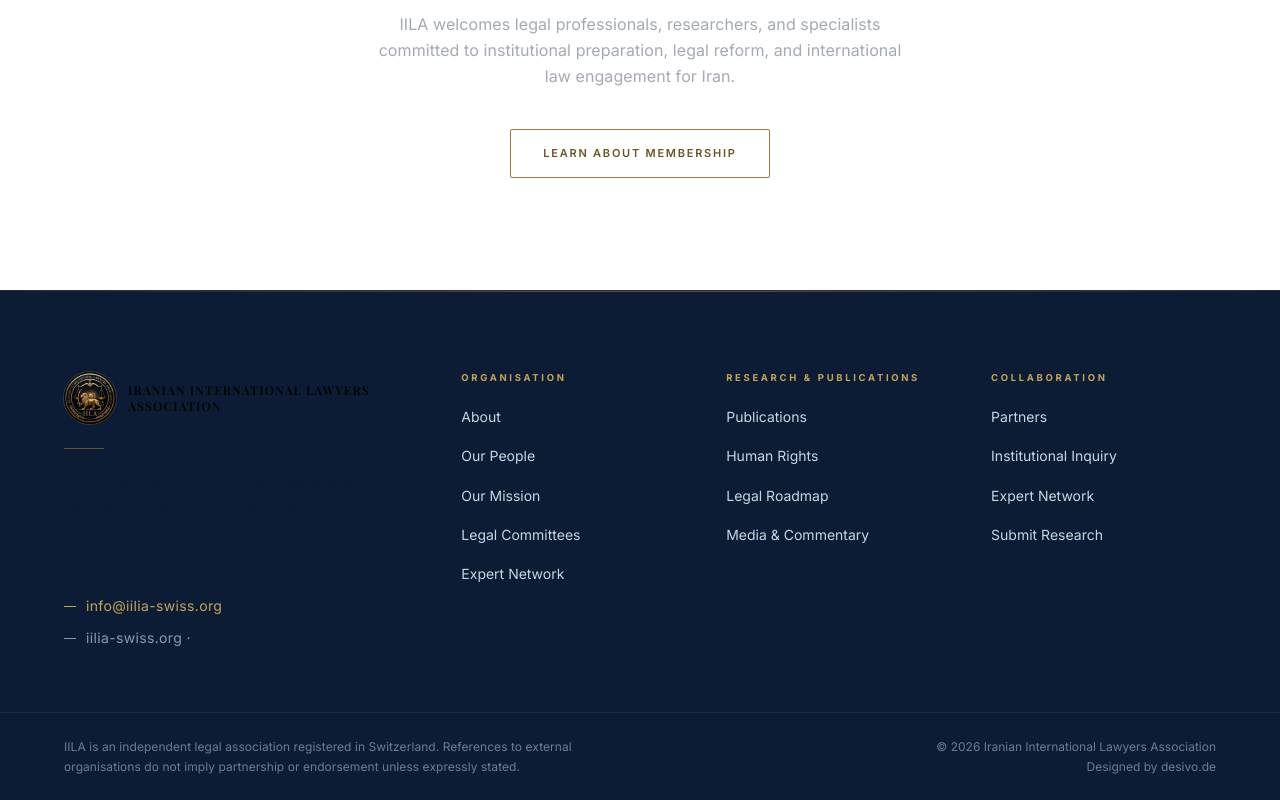
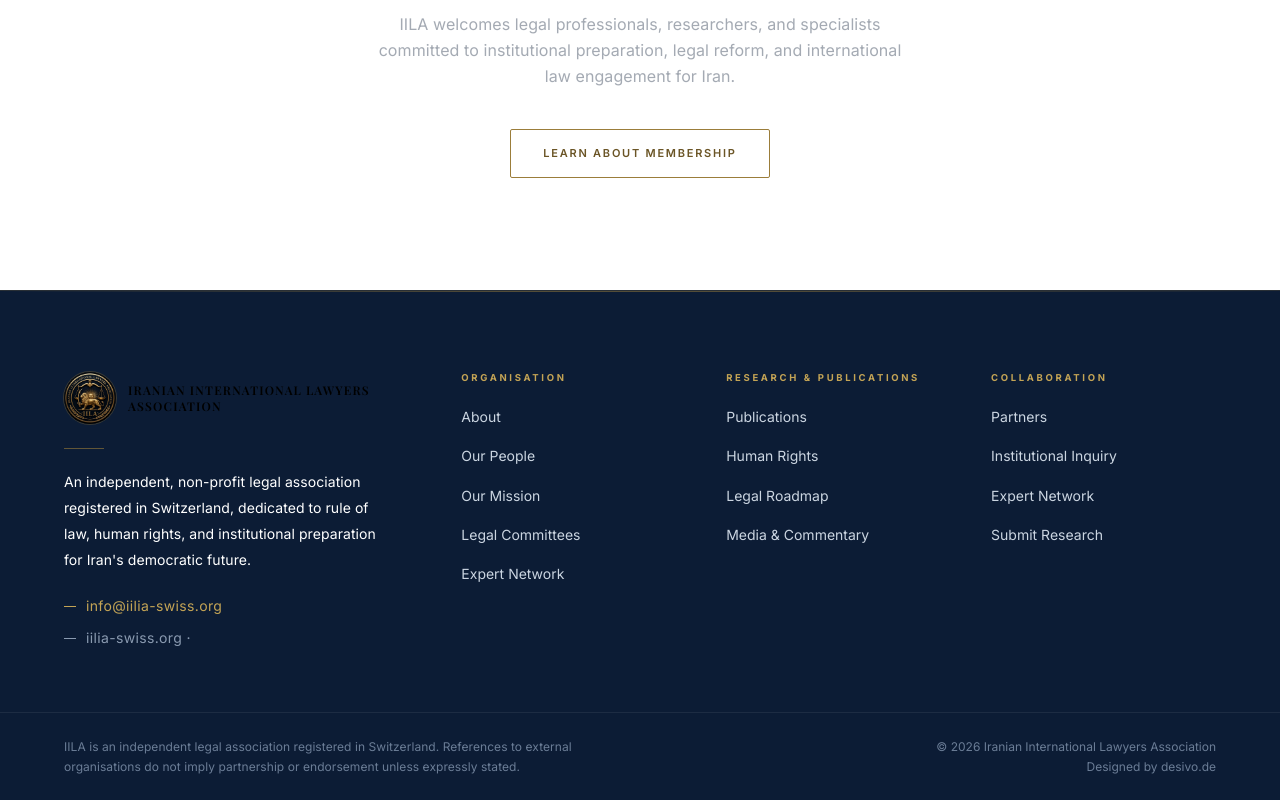
Before and after one commit to techmazewebdesign/iila-website, a React (Vite) app: page /our-people in a window 1280 px wide. Shown: the part 2460-3260 px from the top of the page. Built offline with nearby package versions, Linux system fonts and the light colour scheme; a web font is replaced by a local one.

Commit message:
feat: change footer text to white for both themes
- Change footer description to white for both dark and light themes
- Logo text already uses light={true} for white text

```diff
--- a/src/components/Footer.jsx
+++ b/src/components/Footer.jsx
@@ -51,7 +51,7 @@ export default function Footer() {
           <div className="lg:col-span-4">
             <IILALogo size={52} showText={true} light={true} />
             <div className="w-10 h-px mt-6 mb-5" style={{ background: 'rgba(155,125,58,0.60)' }} />
-            <p className="text-sm font-sans leading-[1.85] max-w-xs mb-6 text-white/90 dark:text-white">
+            <p className="text-sm font-sans leading-[1.85] max-w-xs mb-6 text-white">
               {t.footer.description}
             </p>
             <div className="space-y-3">
```
